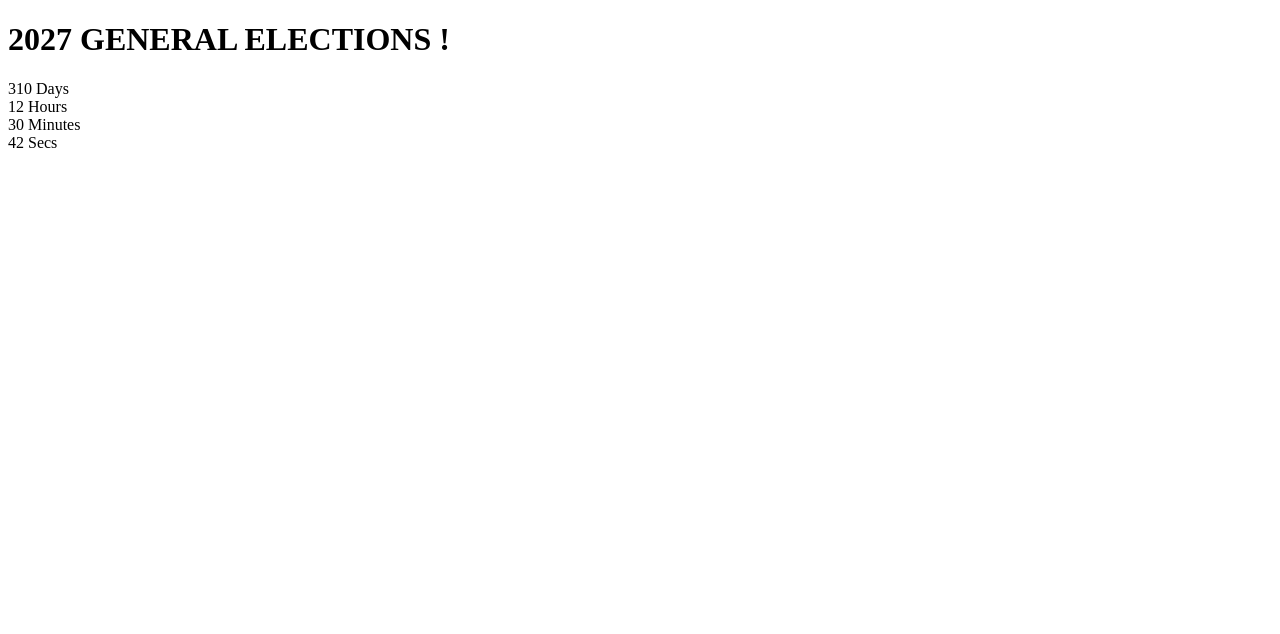
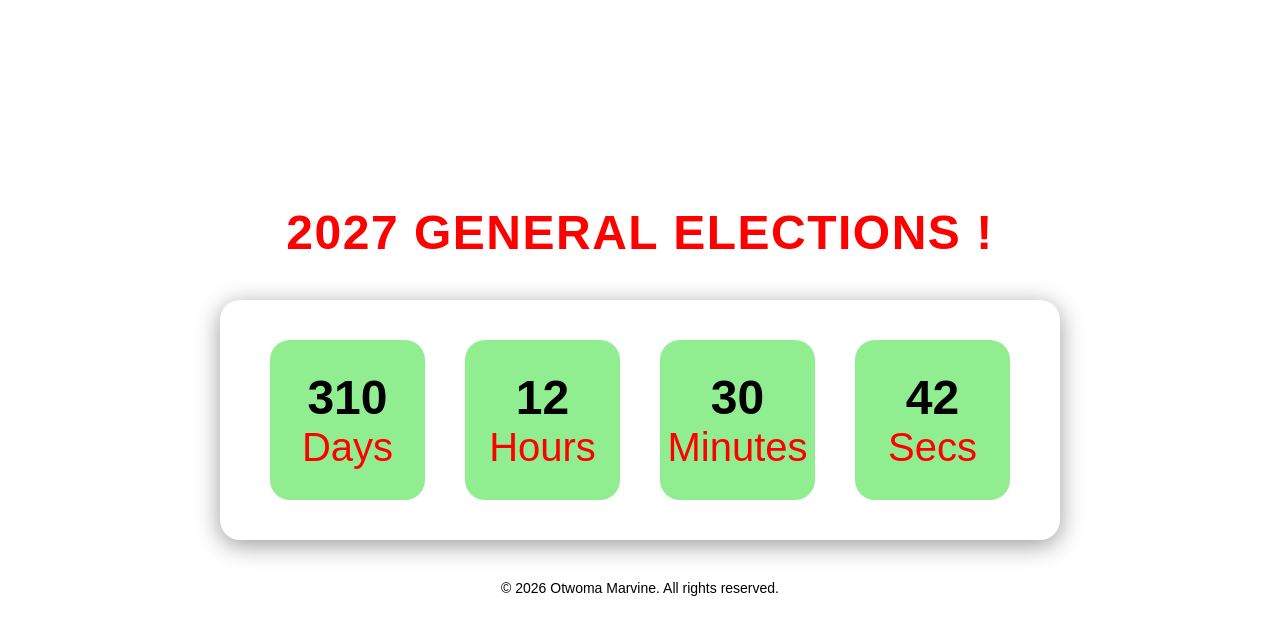
Before and after one commit to otwoma6572/count-, a website built with Vite: page index.html in a window 1280 px wide. Built offline with nearby package versions, Linux system fonts and the light colour scheme.

Commit message:
worked on css file

```diff
--- a/index.html
+++ b/index.html
@@ -5,6 +5,7 @@
     <link rel="icon" type="image/svg+xml" href="/favicon.svg" />
     <meta name="viewport" content="width=device-width, initial-scale=1.0" />
     <title>CountDown Timer</title>
+    <link rel="stylesheet" href="src/style.css">
   </head>
   <body>
     <h1>2027 GENERAL ELECTIONS !</h1>
@@ -30,7 +31,12 @@
       </div>
 
     </div>
-    <div id="app"></div>
+    <div class="footer">
+        <footer>
+         <p>&copy; <span id="year"></span> Otwoma Marvine. All rights reserved.</p>
+       </footer>
+      </div>
+
     <script type="module" src="/src/main.js"></script>
   </body>
 </html>
--- a/src/main.js
+++ b/src/main.js
@@ -1 +1 @@
-import './style.css';
+document.getElementById('year').textContent = new Date().getFullYear();
--- a/src/style.css
+++ b/src/style.css
@@ -0,0 +1,92 @@
+*{
+  margin:0;
+  padding:0;
+  box-sizing: border-box;
+  font-family: sans-serif;
+}
+body{
+  width: 100%;
+  height: 100vh;
+  display: flex;
+  justify-content: center;
+  align-items: center;
+  flex-direction: column;
+  color: #fff;
+}
+
+h1{
+  font-size: 48px;
+  margin-bottom: 40px;
+  letter-spacing: 1.5px;
+  color: red;
+}
+
+.countdown{
+  display: flex;
+  justify-content: center;
+  align-items: center;
+  box-shadow: 0 5px 25px rgba(0, 0, 0, 0.4);
+  padding: 40px 30px;
+  border-radius: 20px;
+
+}
+.timer{
+  background-color: lightgreen;
+  color: black;
+  padding: 30px;
+  margin: 0 20px;
+  font-size: 40px;
+  border-radius: 20px;
+  display: flex;
+  flex-direction: column;
+  align-items: center;
+  justify-content: center;
+  width: 100%;
+  min-width: 100px;
+  max-width: 160px;
+  height: 100%;
+
+}
+.timer .time{
+  font-size: 48px;
+  font-weight: 700;
+}
+
+.timer . label {
+  font-size: 18px;
+  font-weight: 700;
+  text-transform: uppercase;
+  letter-spacing: 2px;
+}
+.label{
+  color: red;
+}
+
+.timer:hover{
+  background-color: blue;
+  cursor: pointer;
+}
+.footer{
+  margin-top: 40px;
+  text-align: center;
+  font-size: 14px;
+  color: #fff;
+}
+p{
+  margin: 0;
+  color: black;
+}
+
+@media screen and (max-width:1024px){
+  h1{
+    font-size: 38px;
+  }
+  .countdown{
+    flex-wrap: wrap;
+  }
+  .timer{
+    max-height: 150px;
+    margin: 20px;
+  }
+
+}
```
